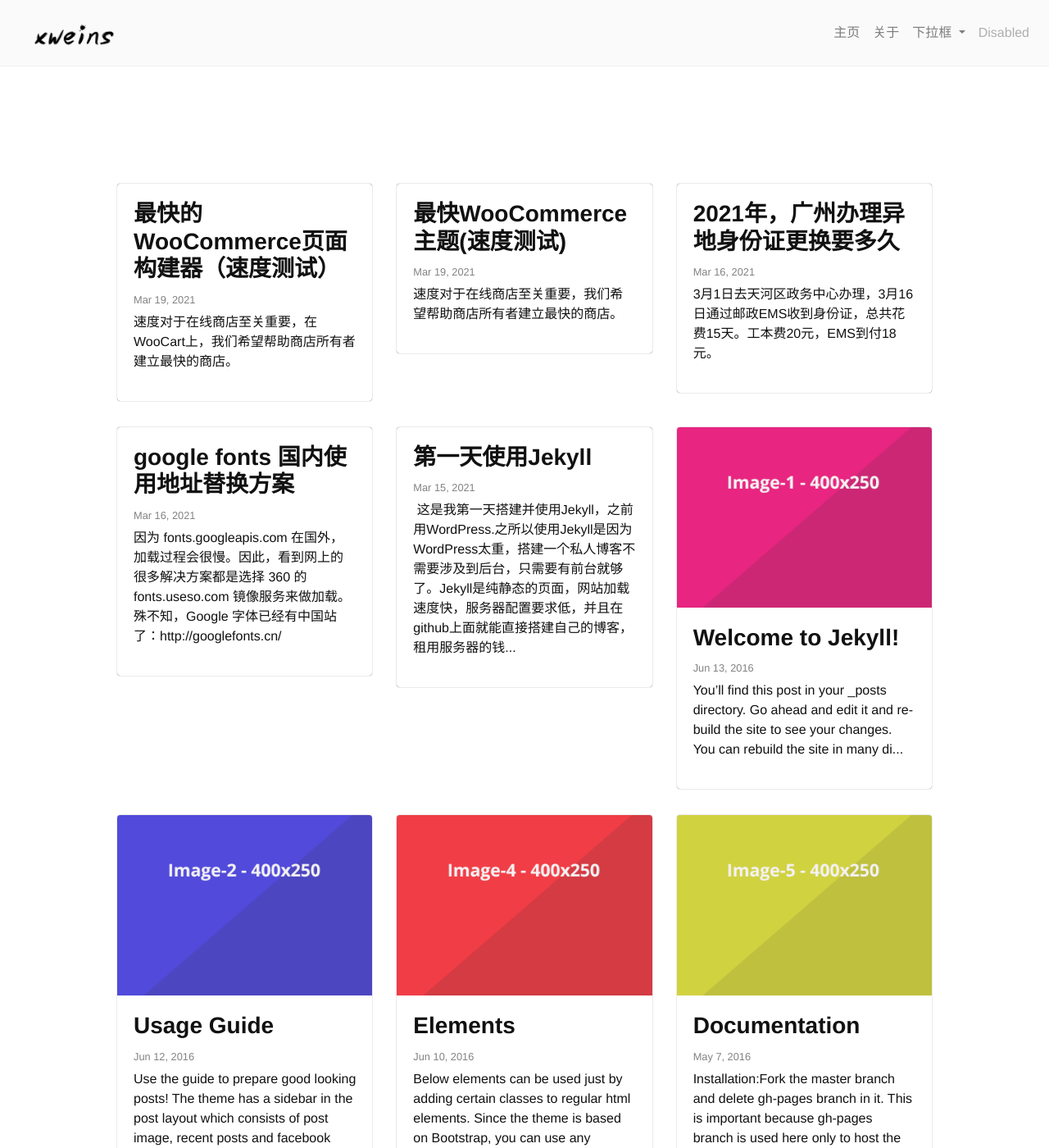
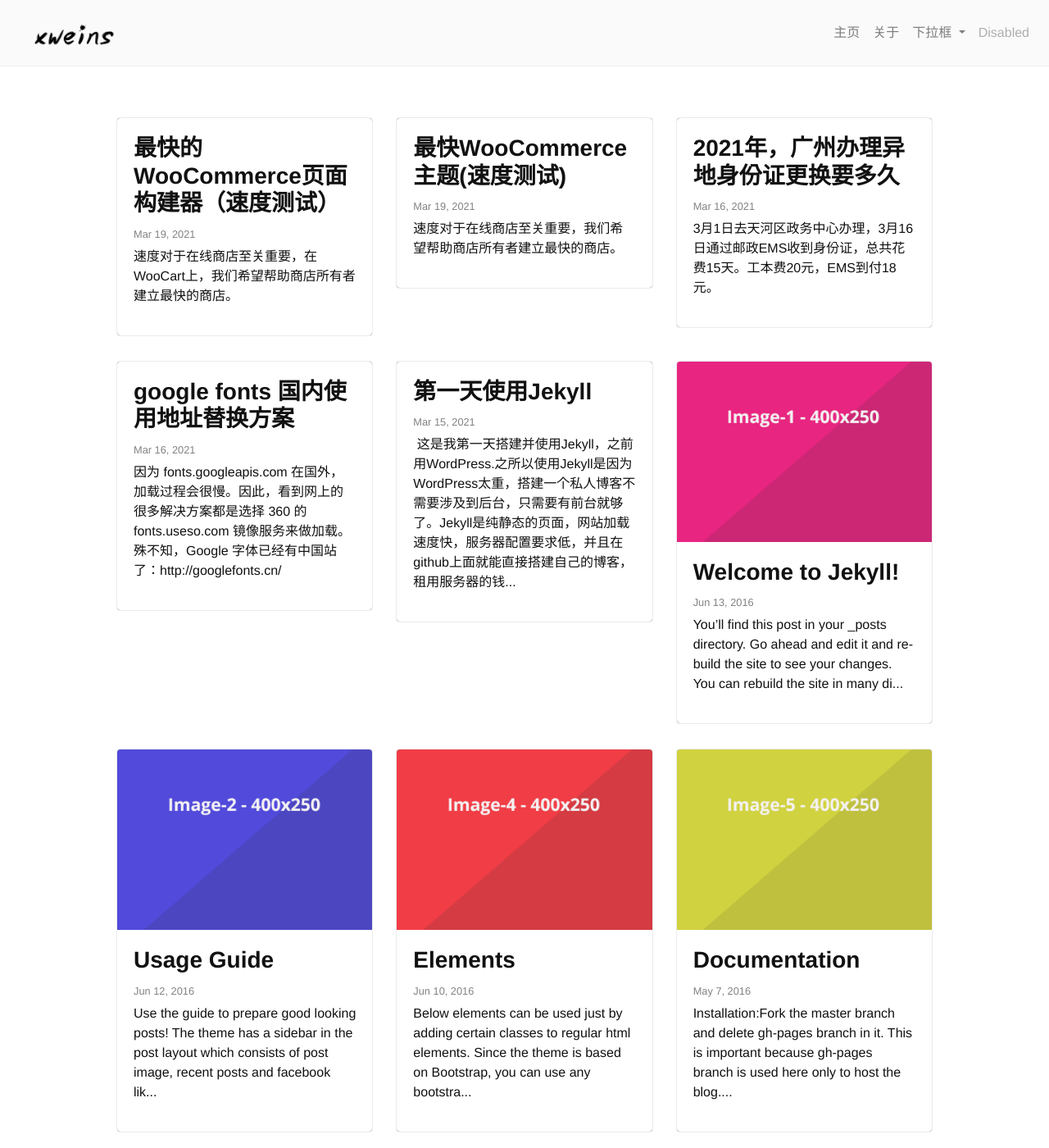
Before and after one commit to xlostpath/xlostway.github.io, a Jekyll site: the page built from index.html, in a window 1280 px wide and 1400 px high. Shown: the whole window at 82% size. Built offline with Jekyll 4.4.1, drawn with Linux system fonts in a browser that asks for light colours; some web fonts are replaced; the list of posts is cut into pages by our own code.

Commit message:
change pt-md-5 padding-top 2rem

```diff
--- a/_sass/_layout.scss
+++ b/_sass/_layout.scss
@@ -30,7 +30,7 @@ body {
 }
 /* 自定义文章正文与顶部边距 */
 .wrapper {
-    padding-top: 7rem!important;
+    padding-top: 2rem !important;
 }
 
 /* 自定义文章正文的宽度 */
```
